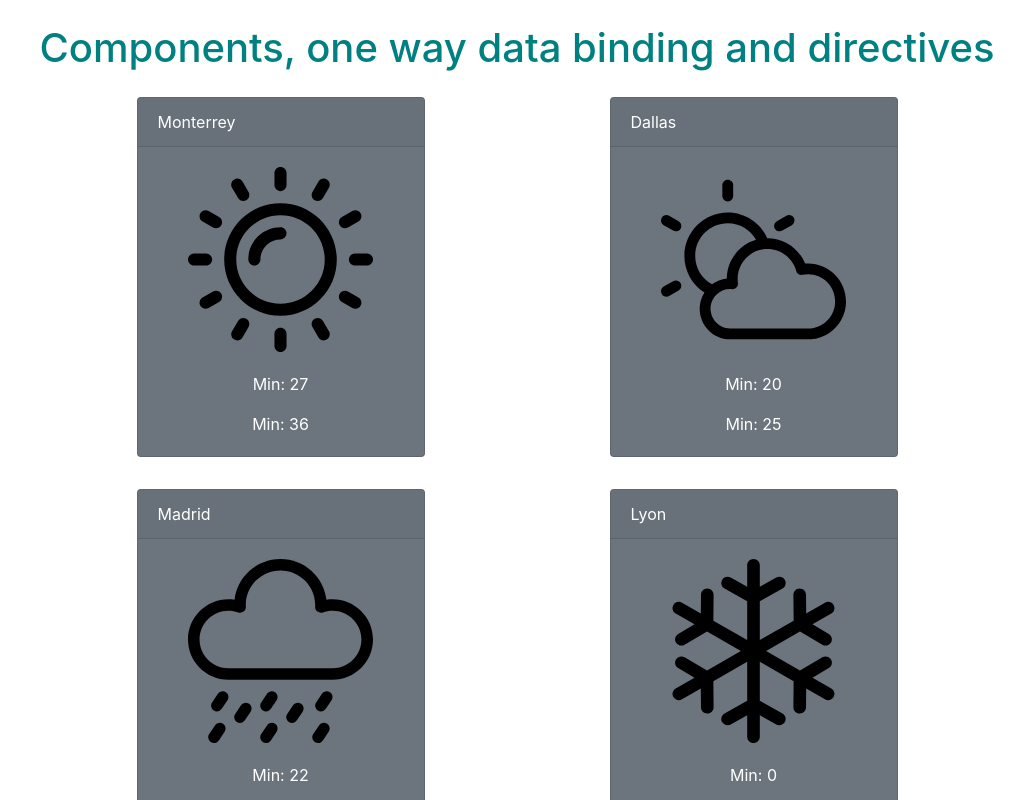
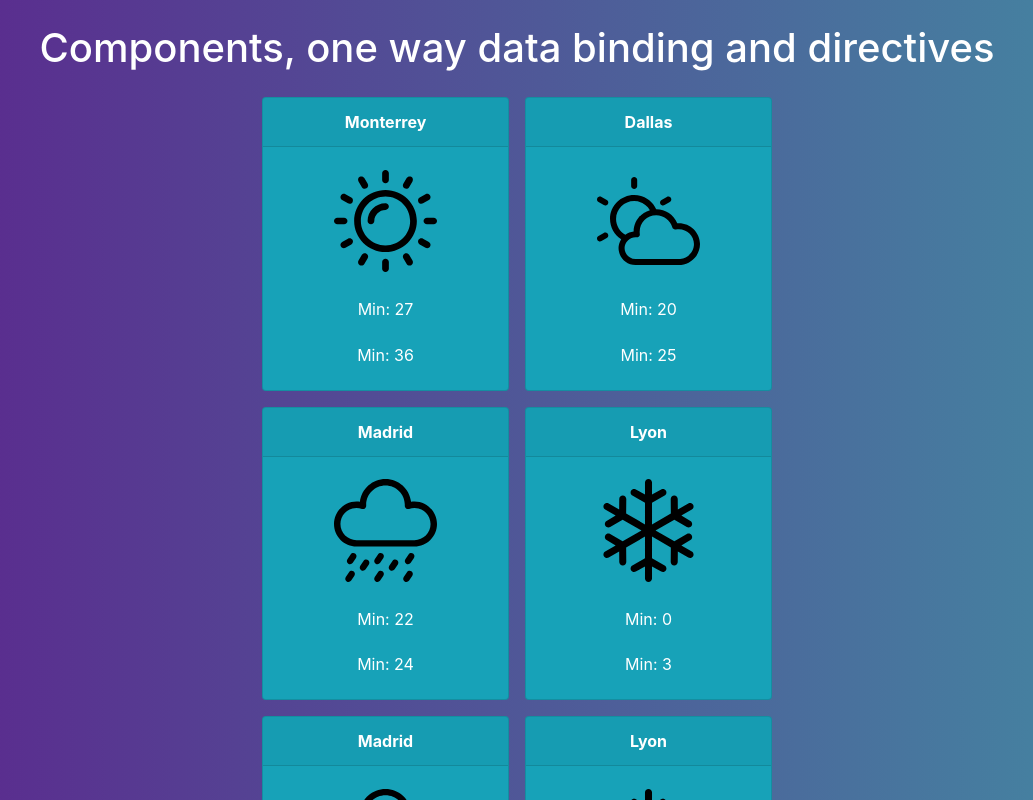
Before and after one commit to raulmar0/angularWeather, an Angular app: page / in a window 1280 px wide. Shown: the top 800 px of the page, without its empty margins (123-1156 px from the left). Built offline with nearby package versions, Linux system fonts and the light colour scheme.

Commit message:
everything in order

```diff
--- a/src/app/app.component.css
+++ b/src/app/app.component.css
@@ -1,5 +1,5 @@
 h1 {
-    color: teal;
+    color: white;
     margin-bottom: 25px;
     text-align: center;
 }
--- a/src/app/locations/locations.component.css
+++ b/src/app/locations/locations.component.css
@@ -2,7 +2,7 @@ section {
     display: grid;
     gap: 1rem;
     grid-template-columns: 1fr 1fr;
-    width: 75vw;
+    max-width: 540px;
 }
 
 .card-body {
@@ -10,11 +10,15 @@ section {
     place-items: center;
 }
 
+.card-header {
+    text-align: center;
+}
+
 .location-icon {
-    width: 75%;
+    width: 50%;
     margin-bottom: 20px;
 }
 
 .card {
-    margin: 0 auto;
+    height: 100%;
 }
--- a/src/app/locations/locations.component.html
+++ b/src/app/locations/locations.component.html
@@ -1,7 +1,7 @@
 <section class="container">
     <div class="card-container" *ngFor='let loc of locations'>
-        <div class="card text-white bg-secondary mb-3 {{ isEven ? 'even' : 'odd' }} " style="max-width: 18rem;">
-            <div class="card-header">{{ loc.city }}</div>
+        <div class="card text-white bg-info mb-3" >
+            <div class="card-header"><strong>{{ loc.city }}</strong></div>
             <div class="card-body">
                 <img src="{{ loc.icon }}" alt="" class="location-icon">
                 <p class="card-text">Min: {{ loc.min }}</p>
--- a/src/app/locations/locations.component.ts
+++ b/src/app/locations/locations.component.ts
@@ -33,5 +33,17 @@ export class LocationsComponent {
             "min": 0,
             "max": 3
         },
+        {
+            "city": "Madrid",
+            "icon": "../assets/svg/002-rain.svg",
+            "min": 22,
+            "max": 24
+        },
+        {
+            "city": "Lyon",
+            "icon": "../assets/svg/004-snowflake.svg",
+            "min": 0,
+            "max": 3
+        },
     ]
 }
--- a/src/styles.css
+++ b/src/styles.css
@@ -1,2 +1,6 @@
 /* You can add global styles to this file, and also import other style files */
 @import "~bootstrap/dist/css/bootstrap.min.css";
+
+body {
+    background: linear-gradient(to right, #5c258d, #4389a2);
+}
```
